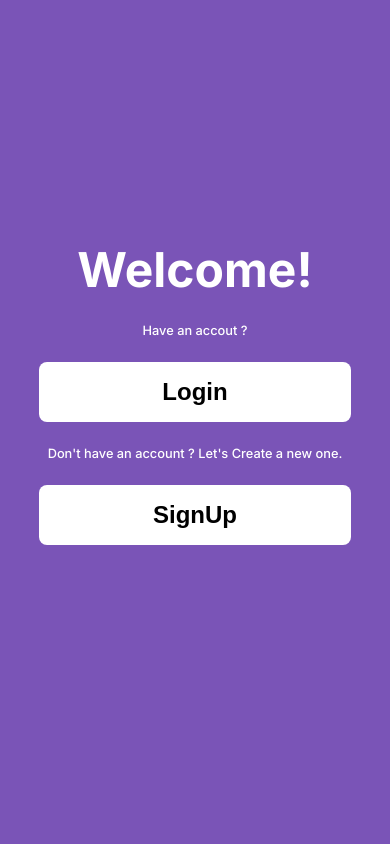
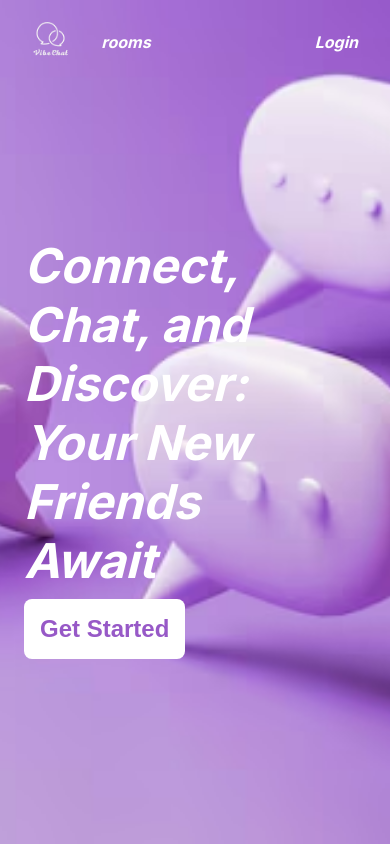
Before and after one commit to mariia-alam/chatApp, a React (Vite) app: page / in a window 390 px wide. Built offline with nearby package versions, Linux system fonts and the light colour scheme.

Commit message:
first commit

```diff
--- a/src/App.css
+++ b/src/App.css
@@ -1,15 +1,126 @@
 @import url('https://fonts.googleapis.com/css2?family=Inter:wght@400;500;600;700&display=swap');
+
 body {
     font-family: 'Inter', sans-serif;
     overflow:hidden;
 }
+/* Landing Page */
 
+.landing{
+    background-image: url('./assets/landing.png');
+    /* background-size: cover; */
+    background-size: 120%;
+    background-position: right 100% top  ;
+    height: 100vh;
+    width: 100%;
+    font-weight:800;
+    color:white;
+    font-size:5rem;
+    font-style:italic;
+}
+.landing header {
+    margin: auto;
+    height: 15%;
+    width: 100%;
+    display: flex;
+    flex-direction: row;
+    justify-content: space-between;
+    align-items: center;
+}
+
+.header-left {
+    display: flex;
+    justify-content: flex-start;
+    align-items: center;
+}
+
+.header-right {
+    padding:5rem;
+    display: flex;
+    align-items: center;
+}
+.header-left img{
+    width: 50%;
+}
+.landing main{
+    margin-top:2rem;
+    padding:5rem;
+    display:felx;
+    flex-direction: column;
+    align-items:center;
+}
+.landing a{
+    cursor: pointer;
+    font-size:1.5rem;
+}
+.landing a:hover{
+    text-shadow: 0px 8px 20px rgba(0, 0, 0, 0.5);
+    transform: scale(1.02);
+}
+.landing button{
+    border:none;
+    font-size:1.5rem;
+    font-weight:700;
+    padding:1rem;
+    padding-left:2rem;
+    padding-right:2rem;
+    background-color:white;
+    color: #9759C7;
+    border-radius:0.5rem;
+    cursor: pointer;
+}
+@media (max-width: 768px) {
+.landing{
+    overflow:hidden;
+    background-image: url('./assets/landing.png');
+    background-size: cover;
+    background-position: right 60%  top  ;
+    font-weight:800;
+    font-size:3rem;
+}
+.landing header {
+    height: 10%;
+    width:100%
+}
+
+.header-right {
+    padding:2rem;
+}
+.header-left {
+    padding-right:5rem;
+}
+.header-left img{
+    width: 50%;
+}
+.landing main{
+    margin-top:8rem;
+    padding:1.5rem;
+}
+.landing a{
+    font-size:1rem;
+}
+.landing button{
+    padding-left:1rem;
+    padding-right:1rem;
+    border-radius:0.5rem;
+}
+}
+
+/* get started page */
+.logo{
+    width:30%;
+    height:30%;
+    background-size: 110%;
+    background-image: url('./assets/logo11.png');
+    background-position: center center ;
+
+}
 .home{
+    padding-top:5rem;
     display: flex;
     flex-direction: column;
     /* justify-content: center; */
     justify-content: flex-start;
-    padding-top: 15rem;
     align-items: center;
     height: 100vh;
     text-align: center;
@@ -41,6 +152,17 @@ button:hover {
 
 
 @media (max-width: 768px) {
+    .logo{
+    width:40%;
+    height:21%;
+    background-size: 250%;
+
+}
+.home{
+    overflow:hidden;
+    padding-top:5rem;
+
+}
     .home h1 {
         font-size: 3rem;
     }
@@ -146,19 +268,36 @@ form button {
 }
 .signuppassword{
     position: absolute;
-                            right: 3rem;
-                            top: 56.5%;
+    right: 30rem;
+    font-size:2rem;
+    top: 59%;
     transform: translateY(-50%);
     cursor: pointer;
     color: #888;
 }
 .loginpassword{
     position: absolute;
-                            right: 3rem;
-                            top: 48%;
+    font-size:2rem;
+    right: 30rem;
+    top: 54%;
     transform: translateY(-50%);
     cursor: pointer;
     color: #888;
+}
+
+
+@media (max-width: 768px) {
+.signuppassword{
+        right: 3rem;
+        top: 56.5%;
+        font-size:1.5rem;
+}
+.loginpassword{
+        right: 3rem;
+        top: 48.2%;
+        font-size:1.5rem;
+
+}
 }
 
 .left {
--- a/src/App.jsx
+++ b/src/App.jsx
@@ -3,6 +3,7 @@ import { BrowserRouter as Router, Routes, Route } from 'react-router-dom';
 import Login from './Pages/Login';
 import SignUp from "./Pages/SignUp";
 import GetStarted from './Pages/GetStarted';
+import Landing from './Pages/Landing';
 
 
 function App() {
@@ -10,9 +11,10 @@ function App() {
   return (
     <Router>
     <Routes>
-      <Route path="/" element={<GetStarted/>}></Route>
+      <Route path="/get-started" element={<GetStarted/>}></Route>
       <Route path="/login" element={<Login></Login>}></Route>
       <Route path="/signup" element={<SignUp></SignUp>}></Route>
+      <Route path="/" element={<Landing></Landing>}></Route>
     </Routes>
     </Router>
   )
--- a/src/Pages/GetStarted.jsx
+++ b/src/Pages/GetStarted.jsx
@@ -1,9 +1,10 @@
 import { useNavigate } from 'react-router-dom';
+// import logo from '../assets/logo11.png'
 export default function GetStarted(){
     const navigate = useNavigate();
     return (
         <div className='home'>
-            <h1>Welcome!</h1>
+            <div className='logo'></div>
             <p>Have an accout ?</p>
             <button onClick={() => navigate('/login')}>Login</button>
             <p>Don&apos;t have an account ? Let&apos;s Create a new one.</p>
--- /dev/null
+++ b/src/Pages/Landing.jsx
@@ -0,0 +1,22 @@
+import logo from '../assets/logo11.png';
+import { useNavigate } from 'react-router-dom';
+export default function Landing() {
+        const navigate = useNavigate();
+    return (
+        <div className="landing">
+            <header>
+                <div className="header-left">
+                    <img src={logo} alt="Logo" />
+                    <a>rooms</a>
+                </div>
+                <div className="header-right">
+                    <a onClick={() => navigate('/login')}>Login</a>
+                </div>
+            </header>
+            <main>
+                <p>Connect, Chat, and<br/>Discover:<br/>Your New Friends<br/>Await</p>
+                <button onClick={() => navigate('/get-started')} className='get-started'>Get Started</button>
+            </main>
+        </div>
+    );
+}
```
Also changed, not shown: src/assets/landing.png (added), src/assets/logo11.png (added). Lines whose indentation alone changed are shown as unchanged.
